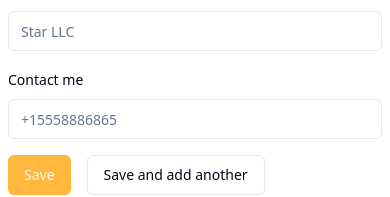
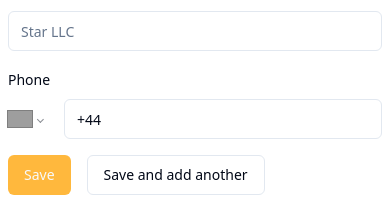
Before and after one commit to sti-munene/quote-forge-frontend, a Next.js app: page /customers/create in a window 390 px wide. Shown: the part 178-375 px from the top of the page. Built offline with nearby package versions, Linux system fonts and the light colour scheme; no server answers; sample sign-in values are in the browser's storage; grey boxes are pictures that could not be loaded.

Commit message:
refactor: setup phone number validation

```diff
--- a/package.json
+++ b/package.json
@@ -25,6 +25,7 @@
     "react": "^18",
     "react-dom": "^18",
     "react-hook-form": "^7.49.3",
+    "react-phone-number-input": "^3.3.9",
     "sonner": "^1.3.1",
     "tailwind-merge": "^2.2.1",
     "tailwindcss-animate": "^1.0.7",
--- a/src/components/forms/BusinessForm.tsx
+++ b/src/components/forms/BusinessForm.tsx
@@ -15,10 +15,16 @@ import {
 import { Button } from "../ui/button";
 import { Input } from "../ui/input";
 import { useSession } from "next-auth/react";
+import PhoneInput, { isValidPhoneNumber } from "react-phone-number-input";
 
 const businessFormSchema = z.object({
-  name: z.string(),
-  phone: z.string(),
+  name: z.string().min(2, "At least 2 characters required"),
+  phone: z.string().refine(
+    (value) => {
+      return isValidPhoneNumber(value);
+    },
+    { message: "Invalid phone number" }
+  ),
 });
 
 interface BusinessFormProps {
@@ -108,7 +114,14 @@ export function BusinessForm({
               <FormItem>
                 <FormLabel>Phone</FormLabel>
                 <FormControl>
-                  <Input type="text" placeholder="+254710999333" {...field} />
+                  <PhoneInput
+                    {...field}
+                    international
+                    defaultCountry="GB"
+                    id="contact"
+                    placeholder="+44 56 4564 5648"
+                    countryCallingCodeEditable={false}
+                  />
                 </FormControl>
                 <FormMessage />
               </FormItem>
--- a/src/components/forms/CustomerForm.tsx
+++ b/src/components/forms/CustomerForm.tsx
@@ -17,10 +17,16 @@ import { Input } from "../ui/input";
 import { useSession } from "next-auth/react";
 import { User } from "../../../types/next-auth";
 import { useRouter } from "next/router";
+import PhoneInput, { isValidPhoneNumber } from "react-phone-number-input";
 
 const customerFormSchema = z.object({
-  name: z.string(),
-  contact: z.string(),
+  name: z.string().min(2, "At least 2 characters required"),
+  contact: z.string().refine(
+    (value) => {
+      return isValidPhoneNumber(value);
+    },
+    { message: "Invalid phone number" }
+  ),
   business: z.string().transform((value) => {
     const id = parseInt(value);
     return id;
@@ -50,9 +56,10 @@ export function CustomerForm({
   });
 
   const onSubmit = async (values: z.infer<typeof customerFormSchema>) => {
+    console.log(values);
     try {
       setFormLoading(true);
-      await axios({
+      const res = await axios({
         method: action === "create" ? "post" : "patch",
         url: `${process.env.NEXT_PUBLIC_BACKEND_URL}/api/customers/`,
         data: values,
@@ -60,6 +67,8 @@ export function CustomerForm({
           Authorization: `Bearer ${session?.access_token}`,
         },
       });
+
+      console.log(res);
 
       setFormLoading(false);
       action === "create" && toast.success("Customer created.");
@@ -107,9 +116,16 @@ export function CustomerForm({
             name="contact"
             render={({ field }) => (
               <FormItem>
-                <FormLabel>Contact me</FormLabel>
+                <FormLabel>Phone</FormLabel>
                 <FormControl>
-                  <Input type="text" placeholder="+15558886865" {...field} />
+                  <PhoneInput
+                    {...field}
+                    international
+                    defaultCountry="GB"
+                    id="contact"
+                    placeholder="+44 56 4564 5648"
+                    countryCallingCodeEditable={false}
+                  />
                 </FormControl>
                 <FormMessage />
               </FormItem>
--- a/src/components/ui/input.tsx
+++ b/src/components/ui/input.tsx
@@ -1,25 +1,25 @@
-import * as React from "react"
+import * as React from "react";
 
-import { cn } from "@/lib/utils"
+import { cn } from "@/lib/utils";
 
 export interface InputProps
   extends React.InputHTMLAttributes<HTMLInputElement> {}
+
+export const inputStyles =
+  "flex h-10 w-full rounded-md border border-input bg-background px-3 py-2 text-sm ring-offset-background file:border-0 file:bg-transparent file:text-sm file:font-medium placeholder:text-muted-foreground focus-visible:outline-none focus-visible:ring-2 focus-visible:ring-ring focus-visible:ring-offset-2 disabled:cursor-not-allowed disabled:opacity-50";
 
 const Input = React.forwardRef<HTMLInputElement, InputProps>(
   ({ className, type, ...props }, ref) => {
     return (
       <input
         type={type}
-        className={cn(
-          "flex h-10 w-full rounded-md border border-input bg-background px-3 py-2 text-sm ring-offset-background file:border-0 file:bg-transparent file:text-sm file:font-medium placeholder:text-muted-foreground focus-visible:outline-none focus-visible:ring-2 focus-visible:ring-ring focus-visible:ring-offset-2 disabled:cursor-not-allowed disabled:opacity-50",
-          className
-        )}
+        className={cn(inputStyles, className)}
         ref={ref}
         {...props}
       />
-    )
+    );
   }
-)
-Input.displayName = "Input"
+);
+Input.displayName = "Input";
 
-export { Input }
+export { Input };
--- a/src/pages/_app.tsx
+++ b/src/pages/_app.tsx
@@ -1,3 +1,4 @@
+import "react-phone-number-input/style.css";
 import "@/styles/globals.css";
 import type { AppProps } from "next/app";
 import { SessionProvider } from "next-auth/react";
--- a/src/styles/globals.css
+++ b/src/styles/globals.css
@@ -77,12 +77,10 @@
   }
 }
 
-/* body {
-  overflow-y: auto;
+.PhoneInput {
+  @apply w-full flex gap-4 mt-0;
 }
 
-@media (max-height: 100vh) {
-  body {
-    overflow-y: scroll;
-  }
-} */
+.PhoneInputInput {
+  @apply flex h-10 w-full rounded-md border border-input bg-background px-3 py-2 text-sm ring-offset-background file:border-0 file:bg-transparent file:text-sm file:font-medium placeholder:text-muted-foreground focus-visible:outline-none focus-visible:ring-2 focus-visible:ring-ring focus-visible:ring-offset-2 disabled:cursor-not-allowed disabled:opacity-50;
+}
```
Also changed, not shown: 1 other file (tests, documents, lock files or other folders).
